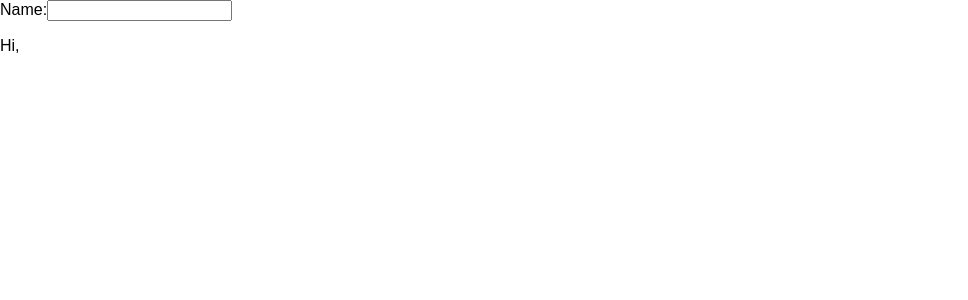
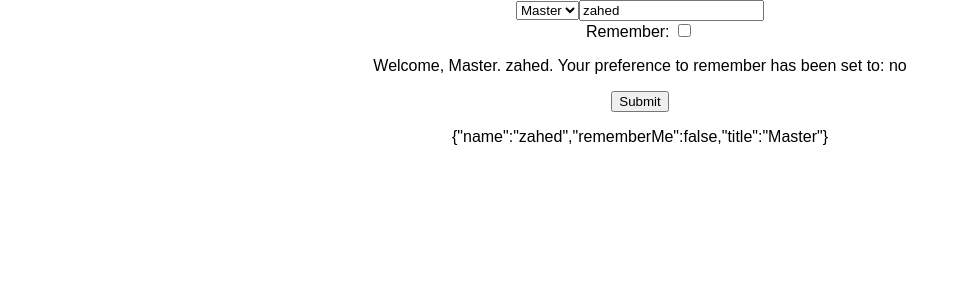
Before and after one commit to zahedshareef/practical-react, a React (Create React App) app: page / in a window 1280 px wide. Shown: the top 300 px of the page, without its empty margins (0-968 px from the left). Built offline with nearby package versions, Linux system fonts and the light colour scheme.

Commit message:
5.1 Form select and checkbox

```diff
--- a/src/components/MyForm.js
+++ b/src/components/MyForm.js
@@ -2,7 +2,9 @@ import React from 'react';
 
 export default class MyForm extends React.Component {
     state = {
-        name: ''
+        name: 'zahed',
+        rememberMe: false,
+        title: 'Master'
     };
 
     handleChange = (event) => {
@@ -11,12 +13,43 @@ export default class MyForm extends React.Component {
         });
     };
 
+    handleCheckbox = (event) => {
+        this.setState({
+            rememberMe: event.target.checked
+        });
+    };
+
+    handleSelect = (event) => {
+        this.setState({
+            title: event.target.value
+        });
+    };
+
+    handleSubmit = () => {
+        console.log(this.state);
+    };
+
     render() {
         return (
-            <div>
-                Name:
-                <input value={this.state.name} onChange={this.handleChange} />
-                <p>Hi, {this.state.name}</p>
+            <div className="App">
+                <div>
+                    <select value={this.state.title} onChange={this.handleSelect}>
+                        <option>Mr</option>
+                        <option>Mrs</option>
+                        <option>Ms</option>
+                        <option>Master</option>
+                    </select>
+                    <input value={this.state.name} onChange={this.handleChange} />
+                </div>
+                Remember: <input type="checkbox" value={this.state.rememberMe} onChange={this.handleCheckbox} />
+                <div>
+                    <p>
+                        Welcome, {this.state.title}. {this.state.name}. Your preference to remember has been set to:{' '}
+                        {this.state.rememberMe ? 'yes' : 'no'}
+                    </p>
+                </div>
+                <button onClick={this.handleSubmit}>Submit</button>
+                <p>{JSON.stringify(this.state)}</p>
             </div>
         );
     }
```
